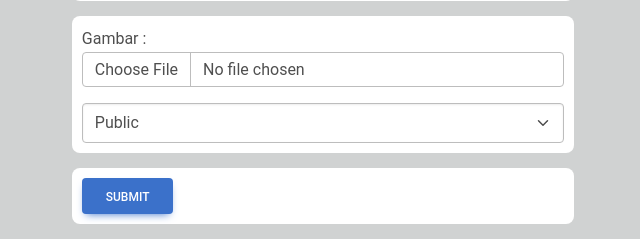
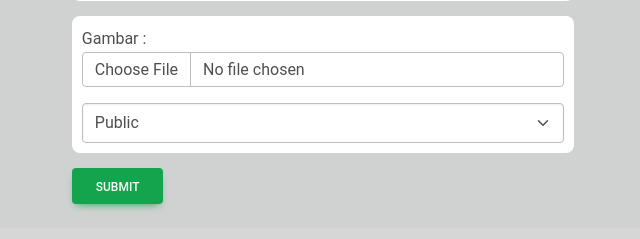
Before and after one commit to Alloy-S/project-tekweb, a PHP site: page /tambahResep.php in a window 1280 px wide. Shown: the part 868-1107 px from the top of the page, without its empty margins (317-957 px from the left). After the commit the page ends 1080 px from the top, so only its background shows below. Run offline with PHP 8.4, Linux system fonts and the light colour scheme; a user stored in the database is signed in; data comes from the database, SQL or seed files in the repository.

Commit message:
Update tambahResep.php

```diff
--- a/tambahResep.php
+++ b/tambahResep.php
@@ -398,9 +398,10 @@ $data = query("SELECT * FROM kategori");
                     </select>
                 </div>
 
-                <div class="field-input">
-                    <button class="btn btn-primary" type="submit" id="submit" name="submit">Submit</button>
-                </div>
+                <button class="btn btn-success mb-4" type="submit" id="submit" name="submit">Submit</button>
+                <!-- <a href="index.php">
+                    <button class="btn btn-primary mb-4" type="submit">Cancel</button>
+                </a> (mau coba buat tapi entah kenapa gamau jalan -ren)-->
 
             </form>
         </div>
```
